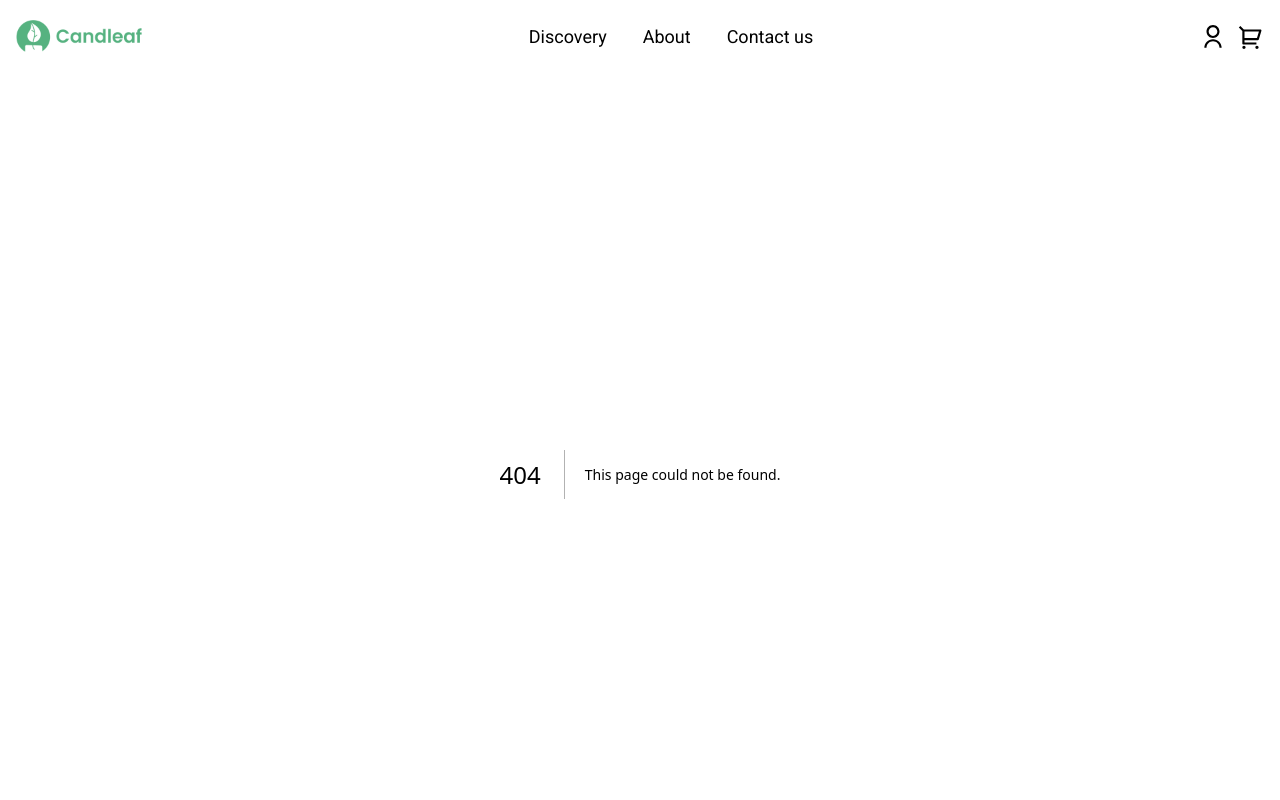
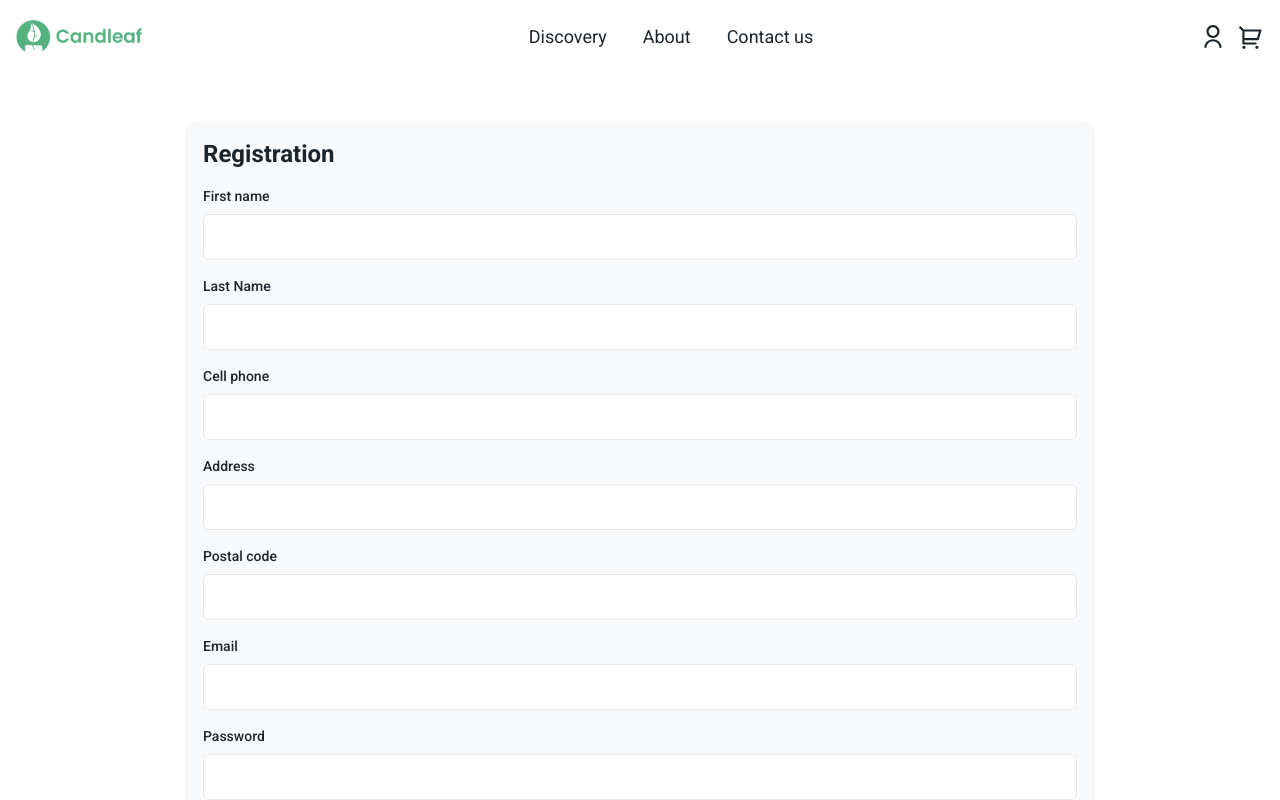
Before and after one commit to msselizabeth/e-commerce, a Next.js app: page /register in a window 1280 px wide. Before the commit this address had no page. Shown: the top 800 px of the page. Built offline with nearby package versions, Linux system fonts and the light colour scheme; no server answers.

Commit message:
creted Register form and connected with API

```diff
--- /dev/null
+++ b/src/app/(auth)/register/page.tsx
@@ -0,0 +1,17 @@
+import { getServerSession } from "next-auth/next";
+import { redirect } from "next/navigation";
+import { authOptions } from "../../api/auth/[...nextauth]/route";
+import RegisterForm from "@/components/Forms/RegisterForm";
+
+
+export default async function Register() {
+  const session = await getServerSession(authOptions);
+  if (session) {
+    redirect("/user");
+  }
+  return (
+    <section className="container mx-auto px-3 pt-10 pb-14 lg:px-4 lg:pt-12 lg:pb-16">
+       <RegisterForm />
+    </section>
+  );
+}
--- /dev/null
+++ b/src/components/Forms/RegisterForm.tsx
@@ -0,0 +1,170 @@
+"use client";
+import { useState } from "react";
+import { useRouter } from "next/navigation";
+import { toast } from "react-toastify";
+
+interface SignUpFormState {
+  firstName: string;
+  lastName: string;
+  tel: string;
+  address: string;
+  postalCode: string;
+  email: string;
+  password: string;
+}
+
+export default function RegisterForm() {
+  const [formData, setFormData] = useState<SignUpFormState>({
+    firstName: "",
+    lastName: "",
+    tel: "",
+    address: "",
+    postalCode: "",
+    email: "",
+    password: "",
+  });
+  const [errors, setErrors] = useState({});
+  const router = useRouter();
+
+  const validateForm = (): boolean => {
+    const newErrors = {};
+
+    const emailRegex = /^[^\s@]+@[^\s@]+\.[^\s@]+$/;
+    if (!emailRegex.test(formData.email)) {
+      newErrors.email = "Email is invalid.";
+    }
+    const passwordRegex =
+      /^(?=.*[A-Za-z])(?=.*[@$!%*#?&])[A-Za-z\d@$!%*#?&]{8,}$/;
+    if (!passwordRegex.test(formData.password)) {
+      newErrors.password =
+        "The password must be at least 8 characters long, contain at least one letter and one special character($,!,^,etc), and no spaces.";
+    }
+    const nameRegex = /^[A-Za-z]{2,}$/;
+    if (!nameRegex.test(formData.firstName)) {
+      newErrors.firstName =
+        "The first name must contain at least 2 letters without spaces.";
+    }
+    if (!nameRegex.test(formData.lastName)) {
+      newErrors.lastName =
+        "The last name must contain at least 2 letters without spaces.";
+    }
+    const postalCodeRegex = /^[A-Za-z0-9]{6}$/;
+    if (!postalCodeRegex.test(formData.postalCode)) {
+      newErrors.postalCode =
+        "The postal code must be exactly 6 characters long and contain only letters and numbers.";
+    }
+    const phoneRegex =
+      /^(\+?\d{1,2})?\s?\(?(\d{3})\)?[-. ]?(\d{3})[-. ]?(\d{4})$/;
+    if (!phoneRegex.test(formData.tel)) {
+      newErrors.tel = "The phone number is invalid.";
+    }
+    if (!formData.address || formData.address.trim().length === 0) {
+      newErrors.address = "Address cannot be empty.";
+    }
+
+    setErrors(newErrors);
+    return Object.keys(newErrors).length === 0;
+  };
+
+  const handleInputChange = (e: React.ChangeEvent<HTMLInputElement>) => {
+    const { name, value } = e.target;
+    setFormData((prev) => ({ ...prev, [name]: value }));
+    setErrors((prev) => ({
+      ...prev,
+      [name]: "",
+    }));
+  };
+
+  const handleSubmit = async (e: React.FormEvent) => {
+    e.preventDefault();
+    setErrors([]);
+
+    if (!validateForm()) {
+      return;
+    }
+
+    const processingToast = toast.loading("Prossesing your request...");
+
+    try {
+      const response = await fetch("/api/auth/register", {
+        method: "POST",
+        body: JSON.stringify(formData),
+      });
+
+      if (!response.ok) {
+        const errorData = await response.json();
+        throw new Error(errorData.message || "Registration error");
+      }
+
+      toast.update(processingToast, {
+        render: "Registration successful",
+        type: "success",
+        isLoading: false,
+        autoClose: 3000,
+        onClose: () => router.push("/login"),
+      });
+
+      setFormData({
+        firstName: "",
+        lastName: "",
+        tel: "",
+        address: "",
+        postalCode: "",
+        email: "",
+        password: "",
+      });
+    } catch (err: unknown) {
+      toast.update(processingToast, {
+        render: err instanceof Error ? err.message : "Undefined error",
+        type: "error",
+        isLoading: false,
+        autoClose: 5000,
+      });
+    }
+  };
+
+  return (
+    <form onSubmit={handleSubmit} className="p-4 shadow bg-slate-50 rounded-lg md:w-3/4 mx-auto">
+      <h2 className="text-2xl font-bold mb-4">Registration</h2>
+
+      {[
+        { label: "First name", name: "firstName", type: "text" },
+        { label: "Last Name", name: "lastName", type: "text" },
+        { label: "Cell phone", name: "tel", type: "text" },
+        { label: "Address", name: "address", type: "text" },
+        { label: "Postal code", name: "postalCode", type: "text" },
+        { label: "Email", name: "email", type: "email" },
+        { label: "Password", name: "password", type: "password" },
+      ].map((field) => (
+        <div className="mb-4" key={field.name}>
+          <label
+            htmlFor={field.name}
+            className="block text-sm font-medium mb-2">
+            {field.label}
+          </label>
+          <input
+            name={field.name}
+            type={field.type}
+            value={formData[field.name as keyof SignUpFormState]}
+            onChange={handleInputChange}
+            className="w-full px-4 py-2 border rounded-md focus:outline-none focus:ring focus:ring-emerald-300"
+            required
+          />
+          {(errors[field.name] as keyof SignUpFormState) && (
+            <p className="text-red-600 font-medium text-sm pt-2">
+              {errors[field.name]}
+            </p>
+          )}
+        </div>
+      ))}
+
+     <div className="w-full md:w-48 md:mx-auto">
+     <button
+        type="submit"
+        className="w-full  bg-emerald-500 text-white px-4 py-2 rounded-md hover:bg-emerald-700 transition font-medium uppercase">
+        Sign Up
+      </button>
+        </div>
+    </form>
+  );
+}
```
